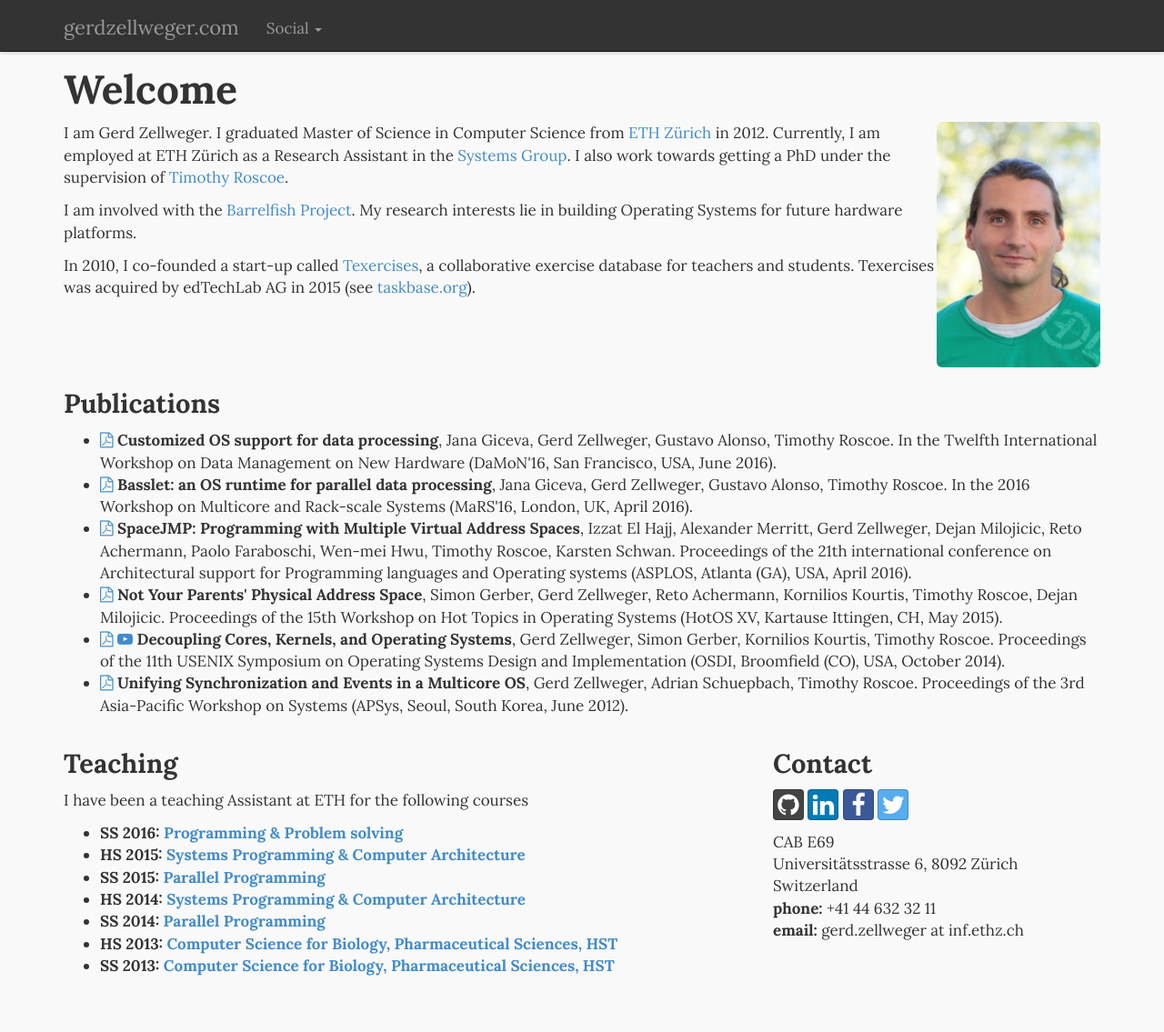
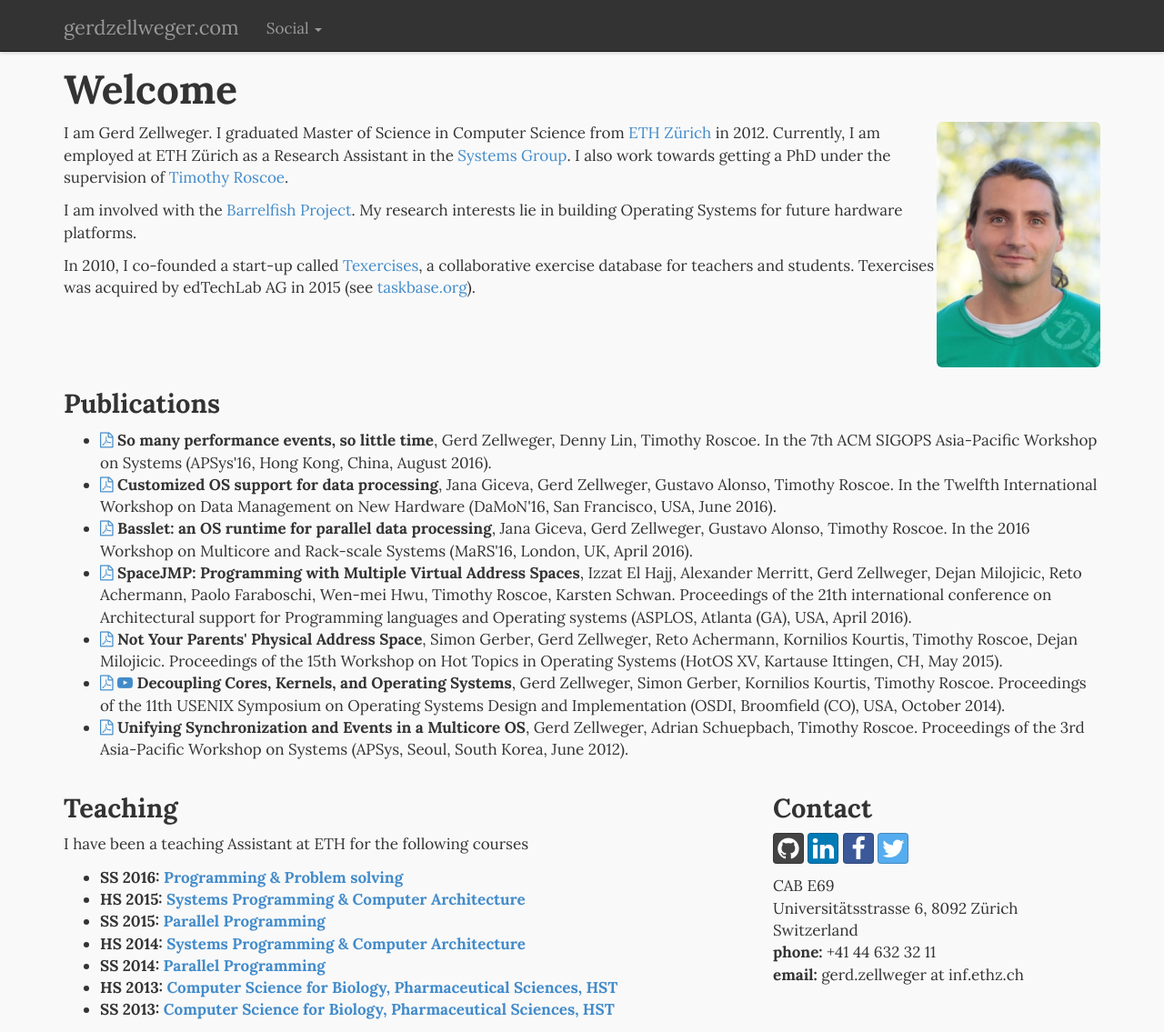
Before and after one commit to gz/website, a Jekyll site: the page built from index.html, in a window 1280 px wide and 1135 px high. Shown: the whole window at 91% size. Built offline with Jekyll 4.4.1, drawn with Linux system fonts in a browser that asks for light colours; nearby versions of some CDN libraries; Markdown is read by kramdown in place of the engine named in the settings.

Commit message:
Added APSys 2016.
Signed-off-by: Gerd Zellweger <mail@gerdzellweger.com>

```diff
--- a/index.html
+++ b/index.html
@@ -25,6 +25,10 @@ title: Gerd Zellweger
 
 <h3>Publications</h3>
 <ul class="unstyled">
+    <li>
+        <a href="papers/glatt-apsys16.pdf"><i class="fa fa-file-pdf-o"></i></a>
+        <strong>So many performance events, so little time</strong>, Gerd Zellweger, Denny Lin, Timothy Roscoe. In the 7th ACM SIGOPS Asia-Pacific Workshop on Systems (APSys'16, Hong Kong, China, August 2016).
+    </li>
   <li>
       <a href="papers/customizedos-damon16.pdf"><i class="fa fa-file-pdf-o"></i></a>
       <strong>Customized OS support for data processing</strong>, Jana Giceva, Gerd Zellweger, Gustavo Alonso, Timothy Roscoe. In the Twelfth International Workshop on Data Management on New Hardware (DaMoN'16, San Francisco, USA, June 2016).
```
Also changed, not shown: 1 other file.
